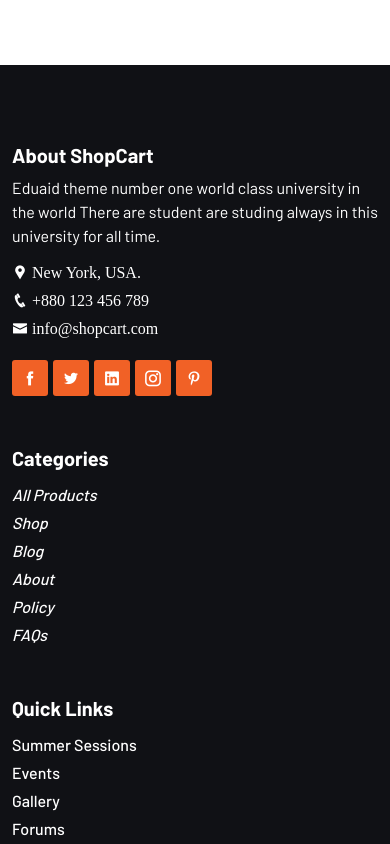
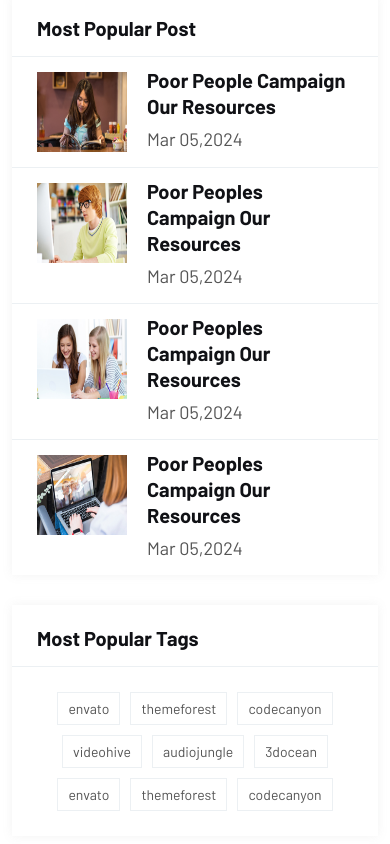
Before and after one commit to Khuyenne/ecommerce-web, a React (Vite) app: page /shop in a window 390 px wide. Shown: the part 6240-7084 px from the top of the page. Built offline with nearby package versions, Linux system fonts and the light colour scheme.

Commit message:
update detail product

```diff
--- a/src/main.jsx
+++ b/src/main.jsx
@@ -18,6 +18,7 @@
 import Home from "./home/Home.jsx";
 import Blog from "./blog/Blog.jsx";
 import Shop from "./shop/Shop.jsx";
+import SingleProduct from "./shop/SingleProduct.jsx";
 const router = createBrowserRouter([
   {
     path: "/",
@@ -29,6 +30,10 @@
         path: "/shop",
         element: <Shop />,
       },
+      {
+        path:"shop/:id",
+        element: <SingleProduct/>,
+      },
     ],
   },
 ]);
--- /dev/null
+++ b/src/shop/PopularPost.jsx
@@ -0,0 +1,68 @@
+import React from "react";
+import { Link } from "react-router-dom";
+
+const title = "Most Popular Post";
+
+const postList = [
+  {
+    id: 1,
+    imgUrl: "/src/assets/images/blog/10.jpg",
+    imgAlt: "rajibraj91",
+    title: "Poor People Campaign Our Resources",
+    date: "Mar 05,2024",
+  },
+  {
+    id: 2,
+    imgUrl: "/src/assets/images/blog/11.jpg",
+    imgAlt: "rajibraj91",
+    title: "Poor Peoples Campaign Our Resources",
+    date: "Mar 05,2024",
+  },
+  {
+    id: 3,
+    imgUrl: "/src/assets/images/blog/12.jpg",
+    imgAlt: "rajibraj91",
+    title: "Poor Peoples Campaign Our Resources",
+    date: "Mar 05,2024",
+  },
+  {
+    id: 4,
+    imgUrl: "/src/assets/images/blog/09.jpg",
+    imgAlt: "rajibraj91",
+    title: "Poor Peoples Campaign Our Resources",
+    date: "Mar 05,2024",
+  },
+];
+
+const PopularPost = () => {
+  return (
+    <div className="widget widget-post">
+      <div className="widget-header">
+        <h5 className="title">{title}</h5>
+      </div>
+
+      <ul className="widget-wrapper">
+        {
+            postList.map((blog,i) => (
+                <li key={i} className="d-flex flex-wrap justify-content-between">
+                    <div className="post-thumb">
+                        <Link to={`/blog/${blog.id}`}>
+                            <img src={blog.imgUrl} alt="" />
+                        </Link>
+                    </div>
+
+                    <div className="post-content">
+                        <Link to={`/blog/${blog.id}`}>
+                            <h5>{blog.title}</h5>
+                        </Link>
+                        <p>{blog.date}</p>
+                    </div>
+                </li>
+            ))
+        }
+      </ul>
+    </div>
+  );
+};
+
+export default PopularPost;
--- /dev/null
+++ b/src/shop/ProductDisplay.jsx
@@ -0,0 +1,32 @@
+import React, { useState } from 'react';
+const desc = "Energistia an deliver atactica metrcs after avsionary Apropria trnsition enterpris an sources applicatons emerging psd template."
+
+const ProductDisplay = ({item}) => {
+    // console.log(item);
+    const {name, id, price, seller, ratingsCount, quantity}= item;
+    const [prequantity, setQuantity] = useState(quantity);
+    const [coupon, setCoupon] = useState("");
+    const [size, setSize] = useState("Select Size");
+    const [color, setColor]= useState("Select Color");
+
+  return (
+    <div>
+        <div>
+            <h4>{name}</h4>
+            <p className="rating">
+                <i className="icofont-star"></i>
+                <i className="icofont-star"></i>
+                <i className="icofont-star"></i>
+                <i className="icofont-star"></i>
+                <i className="icofont-star"></i>
+                <span>{ratingsCount} review</span>
+            </p>
+            <h4>${price}</h4>
+            <h6>{seller}</h6>
+            <p>{desc}</p>
+        </div>
+    </div>
+  )
+}
+
+export default ProductDisplay
--- a/src/shop/Shop.jsx
+++ b/src/shop/Shop.jsx
@@ -8,10 +8,12 @@
 import Pagination from './Pagination';
 import Search from './Search';
 import ShopCategory from './ShopCategory';
+import PopularPost from './PopularPost';
+import Tags from './Tags';
 const Shop = () => {
   const [GridList, setGridList] = useState(true);
   const [products, setproducts] = useState(Data);
-  console.log(products);
+  // console.log(products);
 
   //Pagination
   const [currentPage, setcurrentPage] = useState(1);
@@ -85,6 +87,8 @@
                   menuItems = {menuItems}
                   setProducts= {setproducts}
                   selectedCategory={selectedCategory} />
+                  <PopularPost/>
+                  <Tags/>
                 </aside>
               </div>
             </div>
--- /dev/null
+++ b/src/shop/SingleProduct.jsx
@@ -0,0 +1,98 @@
+import React, { useEffect, useState } from "react";
+import { useParams } from "react-router-dom";
+import PageHeader from "../compoments/PageHeader";
+// Import Swiper React components
+import { Swiper, SwiperSlide } from "swiper/react";
+
+// Import Swiper styles
+import "swiper/css";
+import { Autoplay } from "swiper/modules";
+import ProductDisplay from "./ProductDisplay";
+
+const SingleProduct = () => {
+  const [product, setProduct] = useState([]);
+  const { id } = useParams();
+  useEffect(() => {
+    fetch("/src/products.json")
+      .then((res) => res.json())
+      .then((data) => setProduct(data));
+  }, []);
+
+  const result = product.filter((p) => p.id === id);
+//   console.log(result);
+  return (
+    <div>
+      <PageHeader title={"OUR SHOP SINGLE"} curPage={"Shop / Single Product"} />
+      <div className="shop-single padding-tb aside-bg">
+        <div className="container">
+          <div className="row justify-content-center">
+            <div className="col-lg-8 col-12">
+              <article>
+                <div className="product-details">
+                  <div className="row align-items-center">
+                    {/**product view */}
+                    <div className="col-md-6 col-12">
+                      <div className="product-thumb">
+                        <div className="swiper-container pro-single-top">
+                          <Swiper
+                          spaceBetween={30}
+                          slidesPerView={1}
+                          loop={"true"}
+                          autoplay={{
+                            delay:2000,
+                            disableOnInteraction: false
+                          }}
+                          modules={[Autoplay]}
+                          navigation={
+                            {
+                                prevEl: ".pro-single-prev",
+                                nextEl: ".pro-single-next"
+                            }
+                          }
+
+                          className="mySwiper">
+                            {
+                                result.map((item,i) =>(
+                                    <SwiperSlide key={i}>
+                                        <div className="single-thumb">
+                                            <img src={item.img} alt="" />
+                                        </div>
+                                    </SwiperSlide>
+                                ))
+                            }
+                          </Swiper>
+                          <div className="pro-single-next">
+                            <i className="icofont-rounded-left"></i>
+                          </div>
+                          <div className="pro-single-prev">
+                            <i className="icofont-rounded-right"></i>
+                          </div>
+                        </div>
+                      </div>
+                    </div>
+                    {/**product detail */}
+                    <div className="col-md-6 col-12">
+                        <div className="post-content">
+                            <div>
+                                {
+                                    result.map(item => <ProductDisplay key={item.id} item={item}/>)
+                                }
+                            </div>
+                        </div>
+                    </div>
+                  </div>
+                </div>
+
+                <div className="review"></div>
+              </article>
+            </div>
+
+            <div className="col-lg-4 col-12">Right Side</div>
+          </div>
+        </div>
+      </div>
+    </div>
+  );
+};
+
+export default SingleProduct;
--- /dev/null
+++ b/src/shop/Tags.jsx
@@ -0,0 +1,25 @@
+import React from 'react';
+const title ="Most Popular Tags";
+const tagsList = [ { link: "#", text: "envato", }, { link: "#", text: "themeforest", }, { link: "#", text: "codecanyon", }, { link: "#", text: "videohive", }, { link: "#", text: "audiojungle", }, { link: "#", text: "3docean", }, { link: "#", text: "envato", }, { link: "#", text: "themeforest", }, { link: "#", text: "codecanyon", }, ];
+
+
+const Tags = () => {
+  return (
+    <div className="widget widget-tags">
+        <div className="widget-header">
+            <h5 className="title">{title}</h5>
+        </div>
+        <ul className="widget-wrapper">
+            {
+                tagsList.map((val,i) =>(
+                    <li key={i}>
+                        <a href={val.link}>{val.text}</a>
+                    </li>
+                ))
+            }
+        </ul>
+    </div>
+  )
+}
+
+export default Tags
```
